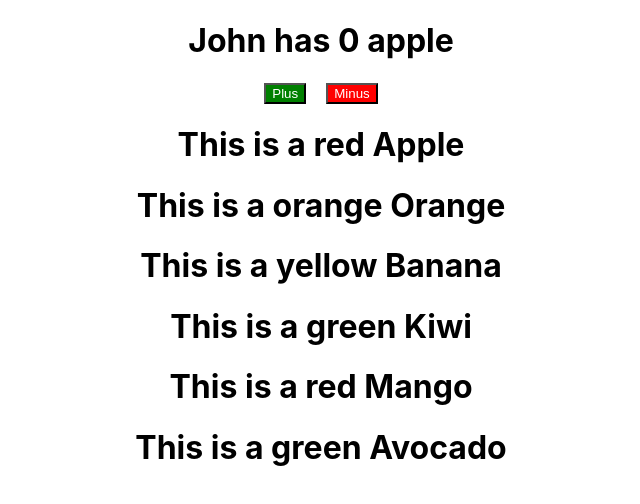
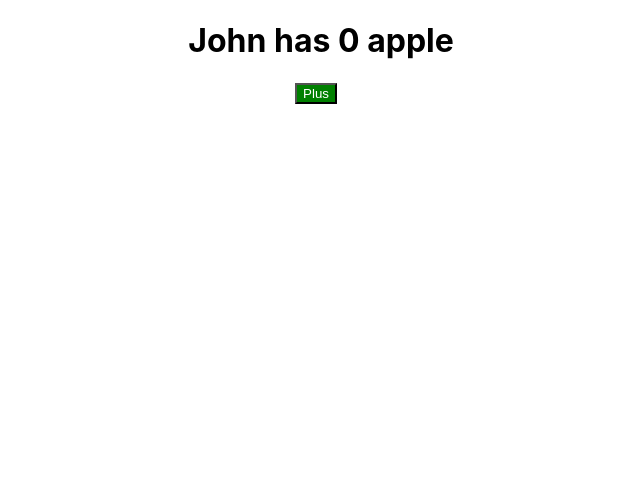
Before and after one commit to wiktorpiela/react-learn, a React (Create React App) app: page / in a window 1280 px wide. Shown: the top 504 px of the page, without its empty margins (319-959 px from the left). Built offline with nearby package versions, Linux system fonts and the light colour scheme.

Commit message:
state, event handling, styling conditionally

```diff
--- a/src/App.jsx
+++ b/src/App.jsx
@@ -43,9 +43,9 @@ function App() {
 
       <AppleComponent/>
 
-      {arrFruits.map((fruit) => {
+      {/* {arrFruits.map((fruit) => {
         return <TestComponent key={fruit.id} name={fruit.name} color={fruit.color} />
-      })}
+      })} */}
 
     </div>
   );
--- a/src/components/AppleComponent.jsx
+++ b/src/components/AppleComponent.jsx
@@ -14,13 +14,32 @@ function AppleComponent() {
         }
     }
 
+    function Plus(){
+        setNumberOfApples(cureentVal => cureentVal+1)
+    }
+
+    function Minus(){
+        setNumberOfApples(cureentVal => cureentVal-1)
+    }
+
+    function TooManyDisplay(){
+        if(numberOfApples>10){
+            return <h1>John has too many apples</h1>
+        } else{
+            return ''
+        }
+    }
+
   return (
     <>
         <div>
             <h1>{AppleDisplay(numberOfApples)}</h1>
         </div>
-        <button onClick={()=> setNumberOfApples(cureentVal => cureentVal+1)} className='add-btn'>Plus</button>
-        <button onClick={()=> setNumberOfApples(cureentVal => cureentVal-1)} className='decrease-btn'>Minus</button>
+        <button onClick={Plus} className='add-btn'>Plus</button>
+        <button style={{display: numberOfApples<=0 ? "None" : ""}} onClick={Minus} className='decrease-btn'>Minus</button>
+        {/* {TooManyDisplay()} */}
+        {numberOfApples > 10 ? <h1>John has too many apples</h1> : ""}
+
     </>
   )
 }
```
